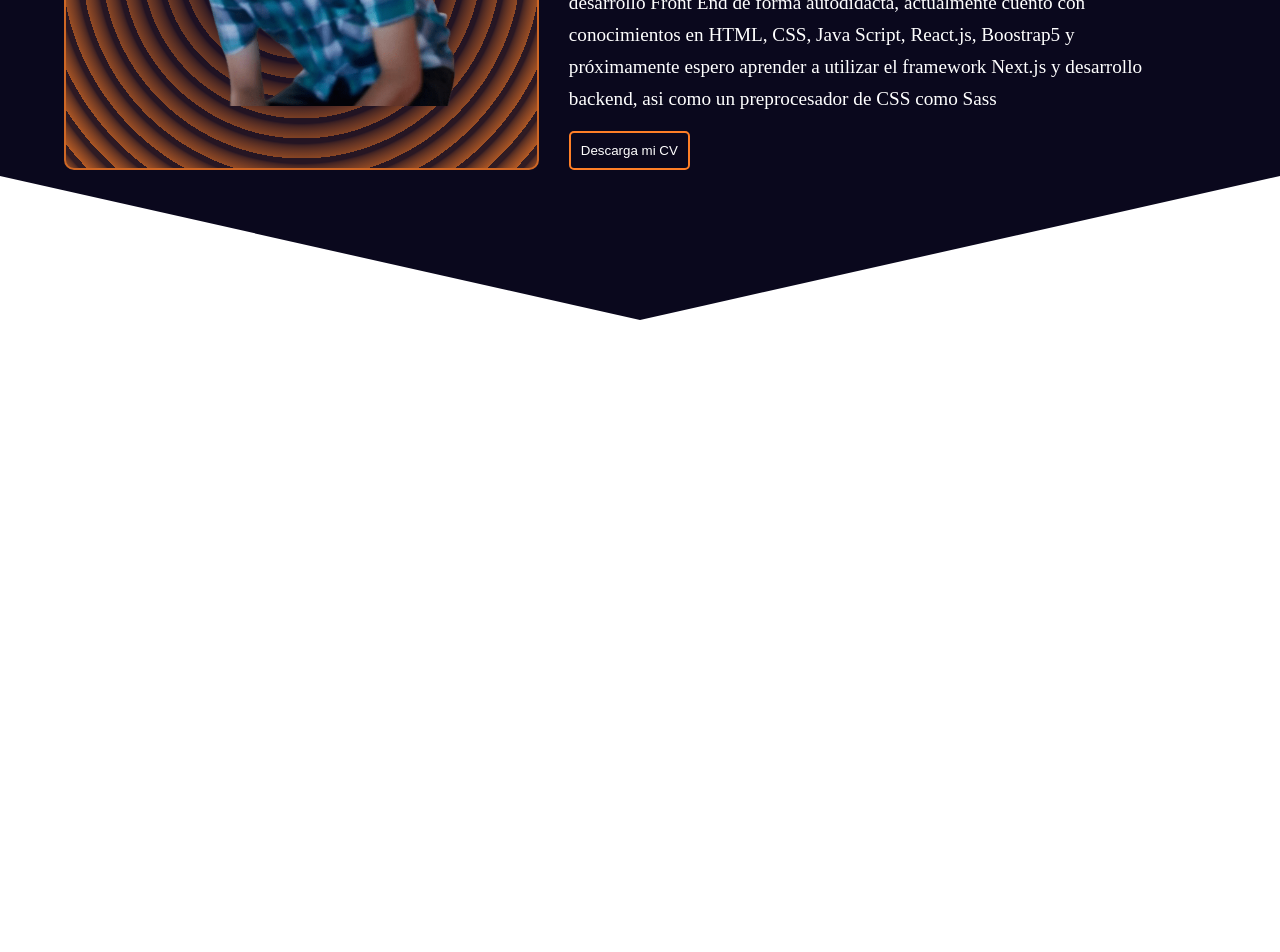
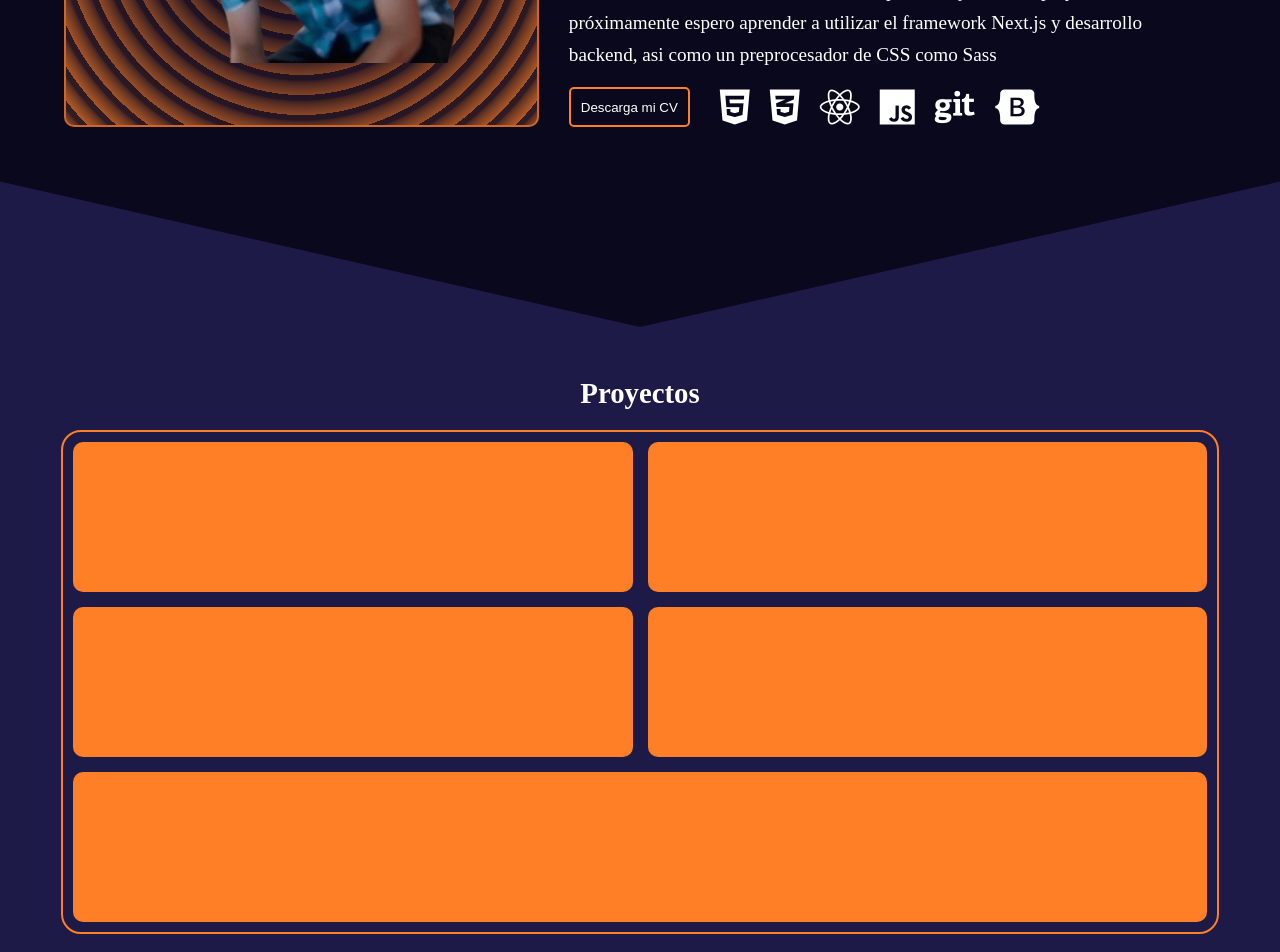
Before and after one commit to Abraham-Jesus-Echeverria/PortfolioReact, a React (Create React App) app: page / in a window 1280 px wide. Shown: the part 1220-2172 px from the top of the page. Before the commit the page ends 1540 px from the top, so only its background shows below. Built offline with nearby package versions, Linux system fonts and the light colour scheme.

Commit message:
añadiendo finalizando seccion AboutMe y Proyectos

```diff
--- a/src/App.js
+++ b/src/App.js
@@ -2,12 +2,14 @@ import React from 'react';
 import './App.css';
 import Header from './components/sections/header/header';
 import AboutMe from './components/sections/aboutme/aboutMe';
+import ProyectosSection from './components/sections/proyectos/proyectos';
 
 function App() {
   return (
     <div className="App">
       <Header />
       <AboutMe />
+      <ProyectosSection />
     </div>
   );
 }
--- a/src/components/MenuHamburguesa.js
+++ b/src/components/MenuHamburguesa.js
@@ -10,15 +10,15 @@ export default function MenuHamburguesa({ Menu }) {
        <h2 className="titleMenu">Menu</h2>
         <div className="itemsContainer">
           <div className="menuItemContainer">
-          <Link url="#About" linkStyle="LinkStyle">About <i class="fa-solid fa-user"></i> </Link>
+          <Link url="#About" linkStyle="LinkStyle">About <i className="fa-solid fa-user"></i> </Link>
           </div>
 
           <div className="menuItemContainer">
-          <Link url="#Proyectos" linkStyle="LinkStyle">Proyectos <i class="fa-solid fa-briefcase"></i> </Link>
+          <Link url="#Proyectos" linkStyle="LinkStyle">Proyectos <i className="fa-solid fa-briefcase"></i> </Link>
           </div>
 
           <div className="menuItemContainer">
-          <Link url="#Contacto" linkStyle="LinkStyle">Contacto <i class="fa-solid fa-envelope"></i> </Link>
+          <Link url="#Contacto" linkStyle="LinkStyle">Contacto <i className="fa-solid fa-envelope"></i> </Link>
           </div>
           <div className="containerLogoMenu">
             <img src={logo} alt="logo" className="logoHamburguesa" />
@@ -26,9 +26,9 @@ export default function MenuHamburguesa({ Menu }) {
           <div className="redesMenuHamburguesa">
             <h2> ¡Follow me! </h2>
             <div className="containerIconsHamburguesa">
-              <Link url="/gitHub" linkStyle="LinkStyleRedes"><i class="fa-brands fa-github"></i></Link>
-              <Link url="/codePen" linkStyle="LinkStyleRedes"><i class="fa-brands fa-codepen"></i></Link>
-              <Link url="/Linkedin" linkStyle="LinkStyleRedes"><i class="fa-brands fa-linkedin"></i></Link>
+              <Link url="/gitHub" linkStyle="LinkStyleRedes"><i className="fa-brands fa-github"></i></Link>
+              <Link url="/codePen" linkStyle="LinkStyleRedes"><i className="fa-brands fa-codepen"></i></Link>
+              <Link url="/Linkedin" linkStyle="LinkStyleRedes"><i className="fa-brands fa-linkedin"></i></Link>
             </div>
           </div>
         </div>
--- a/src/components/sections/aboutme/aboutMe.css
+++ b/src/components/sections/aboutme/aboutMe.css
@@ -1,14 +1,15 @@
 .SectionContainer{
+    color: var(--color-white);
+    background-color: var(--color-redes);
+    border: none;
+}
+.backgroundAbout{
     background-color: var(--color-primario);
-    color: var(--color-white);
-    /* height: 600px; */
-    padding: 60px 0 150px 0;
-    clip-path: polygon(0 0, 100% 0, 100% 80%, 50% 100%, 0 80%);
+    padding: 30px 0 200px 0;
 }
 .titleAbout{
     margin-bottom: 40px;
     padding: 0 30px;
-    font-size: 2.5rem;
     text-align: center;
 }
 .containerContentAbout{
@@ -40,3 +41,47 @@
     max-width: 75%;
     height: auto;
 }
+.containerButtonAbout{
+    display: flex;
+}
+.containerIconsAbout{
+    font-size: 2.5rem;
+    display: flex;
+    gap: 20px;
+    margin-left: 30px;
+}
+
+@media screen and (max-width: 1000px) {
+    .containerContentAbout{
+        display: flex;
+        flex-direction: column;
+        justify-content: center;
+        align-items: center;
+    }
+    .containerImageAbout{
+        width: 100%;
+        margin: 0 0 2rem 0;
+        padding: 0;
+    }
+    .containerTextAbout{
+        width: 100%;
+        display: flex;
+        flex-direction: column;
+        align-items: center;
+
+    }
+    .containerButtonAbout{
+        flex-direction: column-reverse;
+        align-items: center;
+    }
+    .containerIconsAbout{
+        margin: 20px 0 0 0;
+    }
+    .buttonAbout{
+        display: block;
+        text-align: center;
+        width: auto;
+        text-align: center;
+        margin-top: 30px;
+    }
+}
--- a/src/components/sections/aboutme/aboutMe.js
+++ b/src/components/sections/aboutme/aboutMe.js
@@ -5,7 +5,9 @@ import Button from "../../Button";
 
 export default function AboutMe() {
     return (<>
+
     <section className="SectionContainer">
+    <div className="backgroundAbout clipPath">
       <h2 className="titleAbout">¡Acerca de mi!</h2>
       <div className="containerContentAbout">
         <div className="containerImageAbout">
@@ -13,12 +15,23 @@ export default function AboutMe() {
         </div>
         <div className="containerTextAbout">
       <p className="textStyle">Soy una persona apasionada por la tecnología y la innovación, actualmente cuento con una ingeniera en mecatrónica orientada hacia el area de la automatización y cuento con conocimientos en diversos lenguajes de programación para dispositivos como microcontroladores, y lenguajes gráficos para PLC'S de tipo escalera o de compuertas lógicas de la misma manera tengo conocimientos sólidos en electrónica. </p>
+      <p className="textStyle">Estoy interesado en el desarrollo web, por lo cual he estado aprendiendo desarrollo <span>Front End</span> de forma autodidacta, actualmente cuento con conocimientos en HTML, CSS, Java Script, React.js, Boostrap5 y próximamente espero aprender a utilizar el framework Next.js y desarrollo backend, asi como un preprocesador de CSS como Sass</p>
+      <div className="containerButtonAbout">
+        <Button styles="buttonAbout buttonGlobal">Descarga mi CV</Button>
+        <div className="containerIconsAbout">
+           <i className="fa-brands fa-html5"></i>
+           <i className="fa-brands fa-css3-alt"></i>
+           <i className="fa-brands fa-react"></i>
+           <i className="fa-brands fa-js"></i>
+           <i className="fa-brands fa-git"></i>
+           <i className="fa-brands fa-bootstrap"></i>
+        </div>
 
-      <p className="textStyle">Estoy interesado en el desarrollo web, por lo cual he estado aprendiendo desarrollo <span>Front End</span> de forma autodidacta, actualmente cuento con conocimientos en HTML, CSS, Java Script, React.js, Boostrap5 y próximamente espero aprender a utilizar el framework Next.js y desarrollo backend, asi como un preprocesador de CSS como Sass</p>
-
-      <Button styles="buttonGlobal"> Descarga mi CV</Button>
+      </div>
         </div>
       </div>
+      </div>
     </section>
+
     </>);
 }
--- a/src/components/sections/header/jumbotron.css
+++ b/src/components/sections/header/jumbotron.css
@@ -39,11 +39,6 @@
     z-index: 99;
     margin-top: 15px;
 
-}
-.buttonJumbotronStyle:hover{
-    background-color: var(--color-secundario);
-    cursor: pointer;
-    transform: scale(1.2);
 }
 .logoJumbotromContainer{
     grid-column: 4/7;
--- a/src/components/sections/header/jumbotron.js
+++ b/src/components/sections/header/jumbotron.js
@@ -1,5 +1,4 @@
 import "./jumbotron.css";
-import Computadora from "../../../assets/images/computadora2.jpg";
 import logo from "../../../assets/images/AE-LOGO-NONEBACKGROUND.png";
 import Button from "../../Button";
 
--- /dev/null
+++ b/src/components/sections/proyectos/cardProyect.js
@@ -0,0 +1,12 @@
+import React from "react";
+
+export default function CardProyect({stylesCard, activeProyect, handleMouseOver, handleMouseOut, id}){
+  return(
+        <>
+        <div className={stylesCard} onMouseEnter={handleMouseOver} onMouseLeave={handleMouseOut} id={id}>
+          <div className={`presentationProyect ${activeProyect ? "presentationProyectActive" : ""}`}>
+          </div>
+        </div>
+        </>
+    )
+}
--- /dev/null
+++ b/src/components/sections/proyectos/proyectos.css
@@ -0,0 +1,65 @@
+.proyectosSectionStyles{
+    background-color: var(--color-primario);
+    color: var(--color-white);
+}
+.titleProyectos{
+   text-align: center;
+   margin: 20px;
+}
+.backgroundProyects{
+    background-color: var(--color-redes);
+    padding: 30px 10px 200px 10px;
+}
+.proyectosGrid{
+    padding: 10px;
+    width: 90%;
+    margin: 0 auto;
+    border: 2px solid var(--color-secundario);
+    border-radius: 20px;
+    display: grid;
+    grid-template-columns: repeat(4, 1fr);
+    grid-template-rows: repeat(3, 1fr);
+    gap: 15px;
+    grid-template-areas:
+    "proyecto1 proyecto1 proyecto2 proyecto2"
+    "proyecto3 proyecto3 proyecto4 proyecto4"
+    "proyecto5 proyecto5 proyecto5 proyecto5";
+}
+
+.proyecto{
+    background-color: var(--color-secundario);
+    border-radius: 10px;
+    height: 150px;
+    display: flex;
+    justify-content: center;
+    align-items: center;
+}
+.proyecto1{
+    grid-area: proyecto1;
+}
+.proyecto2{
+    grid-area: proyecto2;
+}
+.proyecto3{
+    grid-area: proyecto3;
+}
+.proyecto4{
+    grid-area: proyecto4;
+}
+.proyecto5{
+    grid-area: proyecto5;
+}
+
+.presentationProyect{
+    background-color: rgba(0, 0, 0, 0.4);
+    width: 95%;
+    height: 125px;
+    border-radius: 5px;
+    transform: scale(0);
+    transition: transform ease 0.3s;
+}
+
+.presentationProyectActive {
+    transform: scale(1);
+    cursor: pointer;
+}
--- a/src/components/sections/proyectos/proyectos.js
+++ b/src/components/sections/proyectos/proyectos.js
@@ -1,9 +1,38 @@
-import React from "react";
+import React, { useState } from "react";
+import "./proyectos.css"
+import CardProyect from "./cardProyect";
+
 
 export default function ProyectosSection() {
+  const [activeProyect, setActiveProyect] = useState([false, false, false, false, false]);
+
+  const ActiveProyect = (e) =>{
+    for(let index in activeProyect){
+      if(e.target.id === index){
+        let NewArray = [...activeProyect];
+        NewArray[index] = true;
+        setActiveProyect(()=>NewArray);
+      }
+    }
+  }
+  const disabledActiveProyect = (e) =>{
+    setActiveProyect(()=>[false, false, false, false, false])
+  }
+  console.log(activeProyect);
     return (<>
-    <section>
+    <section className="proyectosSectionStyles">
+      <div className="clipPath backgroundProyects">
+      <h2 className="titleProyectos">Proyectos</h2>
+        <div className="proyectosGrid">
 
+        <CardProyect stylesCard="proyecto1 proyecto" handleMouseOver={ActiveProyect} handleMouseOut={disabledActiveProyect} activeProyect={activeProyect[0]} id="0" />
+        <CardProyect stylesCard="proyecto2 proyecto" handleMouseOver={ActiveProyect} handleMouseOut={disabledActiveProyect} activeProyect={activeProyect[1]} id="1" />
+        <CardProyect stylesCard="proyecto3 proyecto" handleMouseOver={ActiveProyect} handleMouseOut={disabledActiveProyect} activeProyect={activeProyect[2]} id="2" />
+        <CardProyect stylesCard="proyecto4 proyecto" handleMouseOver={ActiveProyect} handleMouseOut={disabledActiveProyect} activeProyect={activeProyect[3]} id="3" />
+        <CardProyect stylesCard="proyecto5 proyecto" handleMouseOver={ActiveProyect} handleMouseOut={disabledActiveProyect} activeProyect={activeProyect[4]} id="4" />
+
+        </div>
+      </div>
     </section>
     </>);
 }
--- a/src/index.css
+++ b/src/index.css
@@ -37,3 +37,6 @@ body{
   cursor: pointer;
   transform: scale(1.2);
 }
+.clipPath{
+    clip-path: polygon(0 0, 100% 0, 100% 80%, 50% 100%, 0 80%);
+}
```
Also changed, not shown: src/components/sections/contacto/Contacto.js (added, +11 -0 lines).
